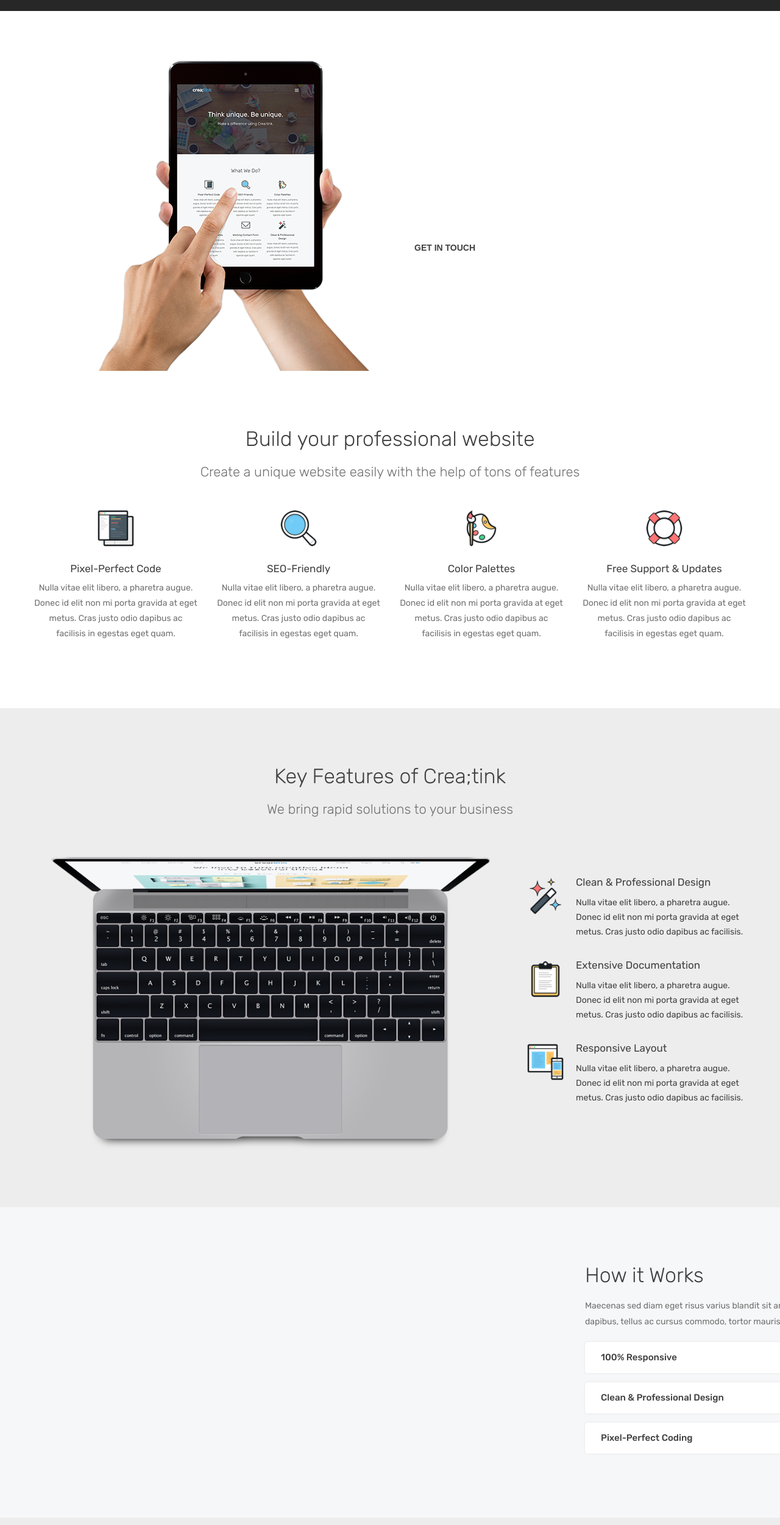
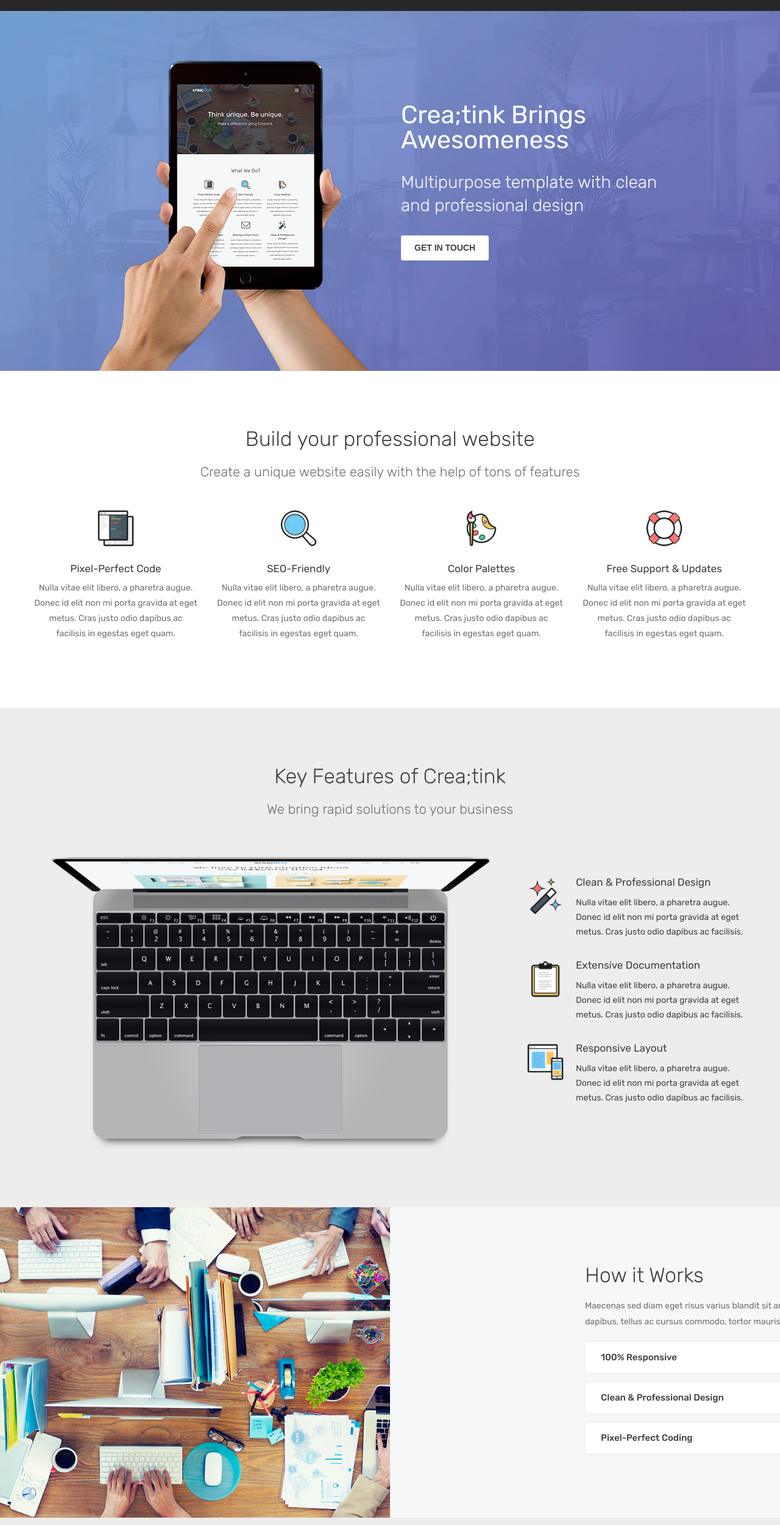
Before and after one commit to OleksiiLavrov/Creatink, a plain HTML site: page index.html in a window 1280 px wide. Shown: the part 60-2560 px from the top of the page at 61% size. Drawn offline with Linux system fonts and the light colour scheme; the site is published under a folder, as on GitHub Pages, so addresses that start at the root find nothing; a script that the page names is missing.

Commit message:
fix of url of background images

```diff
--- a/css/HowItWorks.css
+++ b/css/HowItWorks.css
@@ -4,7 +4,7 @@
    background: #f6f7f8;
 }
 .work__image {
-   background-image: url("/img/HowItWorks.jpg");
+   background-image: url("../img/HowItWorks.jpg");
    position: absolute;
    top: 0px;
    left: 0px;
--- a/css/landing.css
+++ b/css/landing.css
@@ -4,7 +4,7 @@
    margin: 0 auto;
    justify-content: center;
    display: flex;
-   background-image: url("/img/Background.jpg");
+   background-image: url("../img/Background.jpg");
    background-repeat: no-repeat;
    background-size: cover;
    background-position: center center;
```
